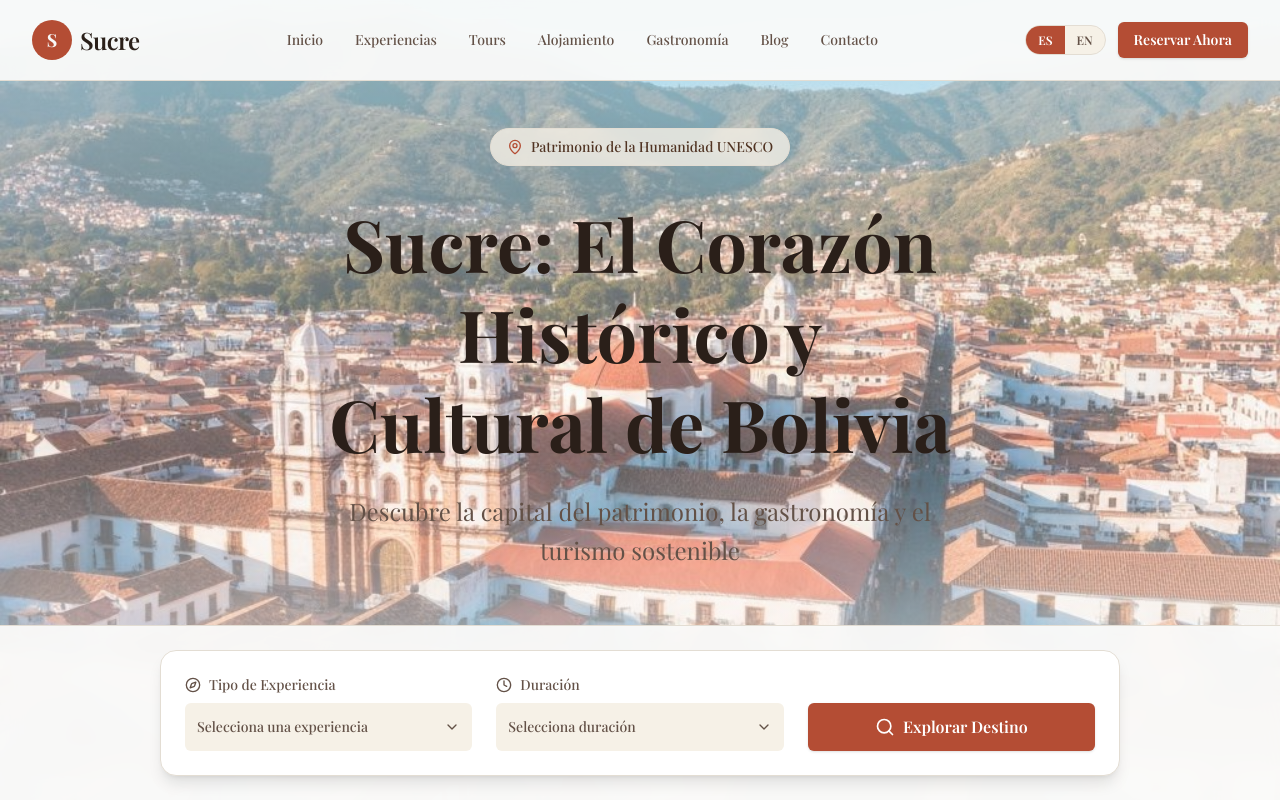
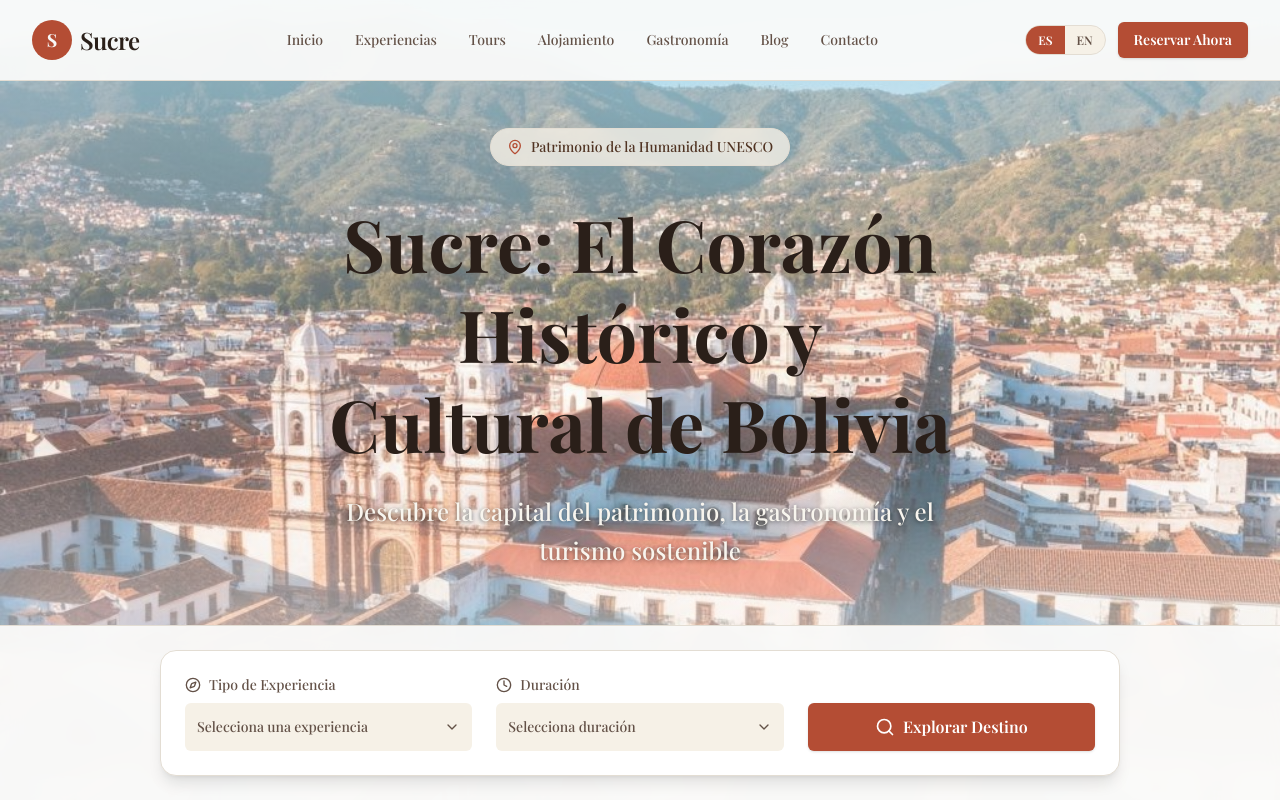
Before and after one commit to V3iz/project-Sucre-vercel, a Next.js app: page / in a window 1280 px wide. Shown: the top 800 px of the page. Built offline with nearby package versions, Linux system fonts and the light colour scheme; a web font is replaced by a local one.

Commit message:
fix: improve subtitle legibility over background image
Apply high-contrast color and text shadows for better readability.

```diff
--- a/components/hero.tsx
+++ b/components/hero.tsx
@@ -79,7 +79,13 @@ export function Hero() {
           </h1>
 
           {/* Subtitle */}
-          <p className="text-lg sm:text-xl lg:text-2xl text-muted-foreground max-w-2xl mx-auto leading-relaxed text-pretty">
+          <p
+            className="text-lg sm:text-xl lg:text-2xl max-w-2xl mx-auto leading-relaxed text-pretty font-medium"
+            style={{
+              color: "oklch(0.97 0.01 85)",
+              textShadow: "0 1px 4px rgba(0,0,0,0.55), 0 0 24px rgba(0,0,0,0.30)",
+            }}
+          >
             {h.subtitle}
           </p>
         </div>
```
